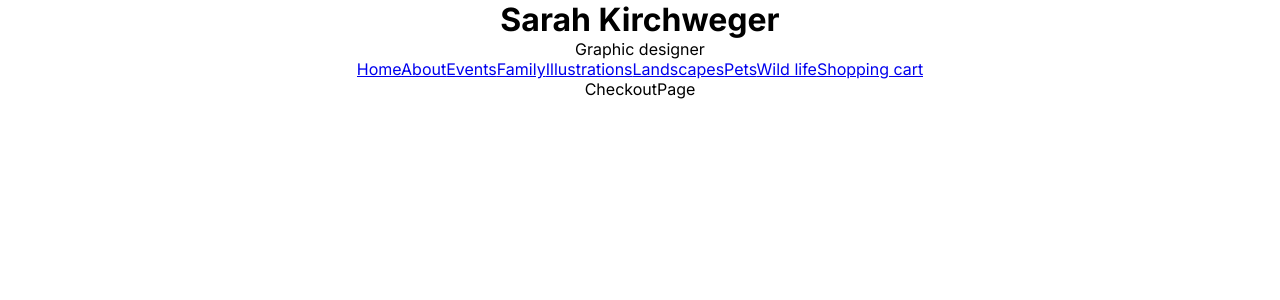
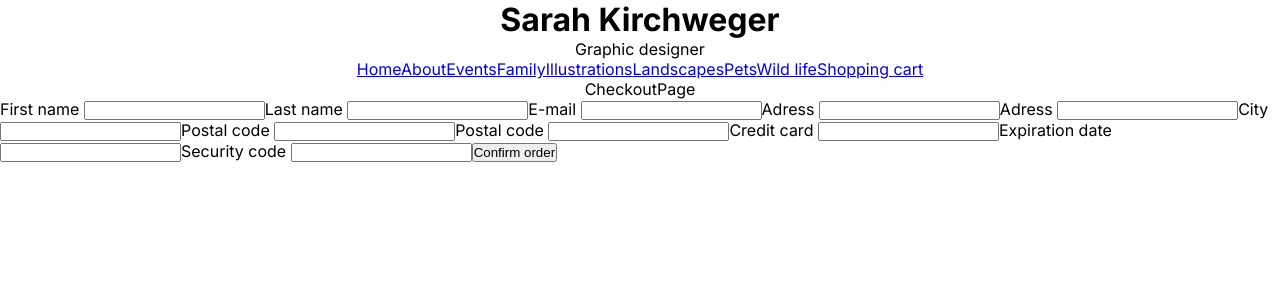
Before and after one commit to Gilsabo/nejxt.js-ecommerce-store, a Next.js app: page /checkout in a window 1280 px wide. Shown: the top 300 px of the page. Built offline with nearby package versions, Linux system fonts and the light colour scheme.

Commit message:
Import Form component

```diff
--- a/app/checkout/page.js
+++ b/app/checkout/page.js
@@ -1,3 +1,12 @@
+import Form from './Form';
+
 export default function CheckoutPage() {
-  return <div>CheckoutPage</div>;
+  return (
+    <>
+      <div>CheckoutPage</div>
+      <Form />
+    </>
+  );
 }
+
+//  Clicking on the Confirm Order button should empty the cart and navigate to the Thank You page
```
